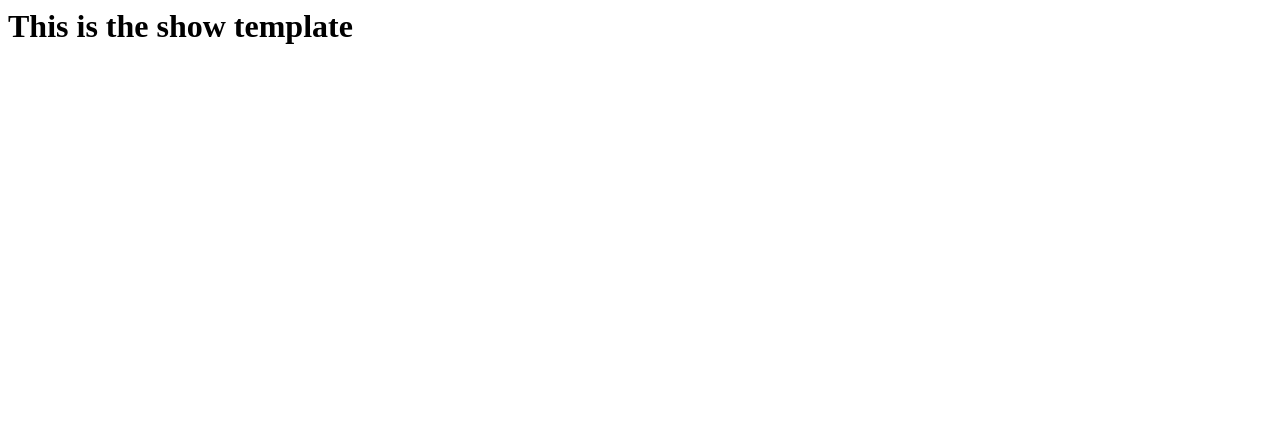
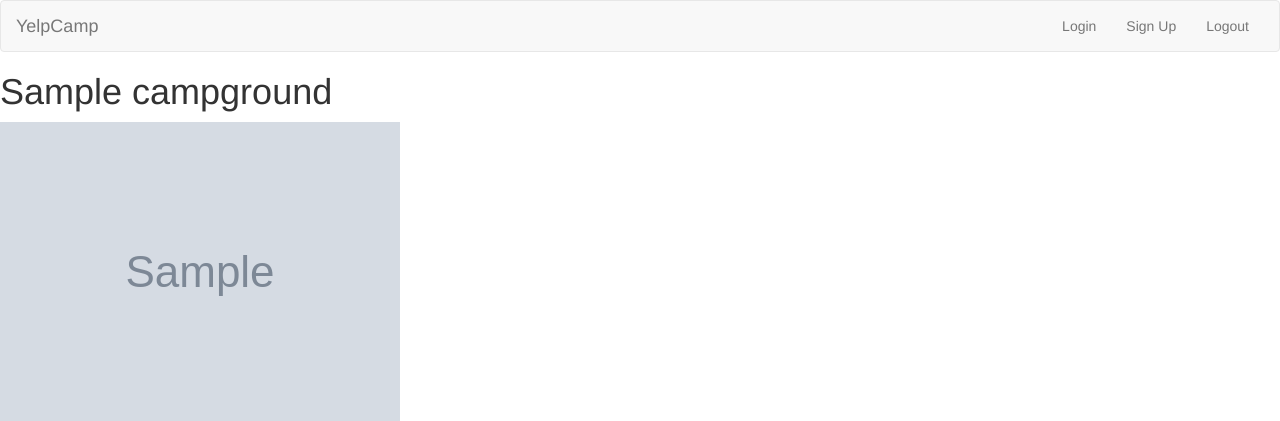
Before and after one commit to Zeztron/yelpcamp, a Node server app: page /campgrounds/600000000000000000000001 in a window 1280 px wide. Shown: the top 421 px of the page. Run offline with Node 20, Linux system fonts and the light colour scheme; tables that the repository leaves empty hold one stand-in row (values such as "Sample post"); grey boxes marked "Sample" are stand-in pictures; some libraries are stand-ins or nearby versions.

Commit message:
Added info page for campground

```diff
--- a/views/show.ejs
+++ b/views/show.ejs
@@ -1 +1,9 @@
-<h1>This is the show template</h1>
+<% include partials/header %>
+
+
+<h1><p><%= campground.name %></p></h1>
+<img src="<%= campground.image %>">
+<p><%= campground.description %></p>
+
+
+<% include partials/footer %>
```
